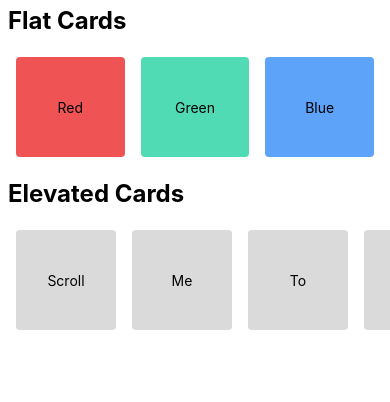
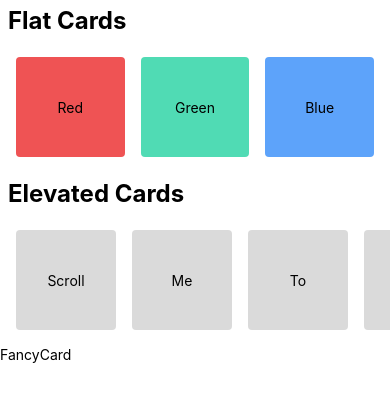
Before and after one commit to aadarshraj02/Multi-Components-React-native, a React Native app: screen / in a window 390 px wide. Shown: the top 402 px of the page. Built offline with nearby package versions, Linux system fonts and the light colour scheme.

Commit message:
imported FancyCard component

```diff
--- a/App.tsx
+++ b/App.tsx
@@ -2,6 +2,7 @@ import {View, Text, SafeAreaView, ScrollView} from 'react-native';
 import React from 'react';
 import FlatCards from './components/FlatCards';
 import ElevatedCards from './components/ElevatedCards';
+import FancyCard from './components/FancyCard';
 
 const App = (): JSX.Element => {
   return (
@@ -9,6 +10,7 @@ const App = (): JSX.Element => {
       <ScrollView>
         <FlatCards />
         <ElevatedCards />
+        <FancyCard />
       </ScrollView>
     </SafeAreaView>
   );
```
